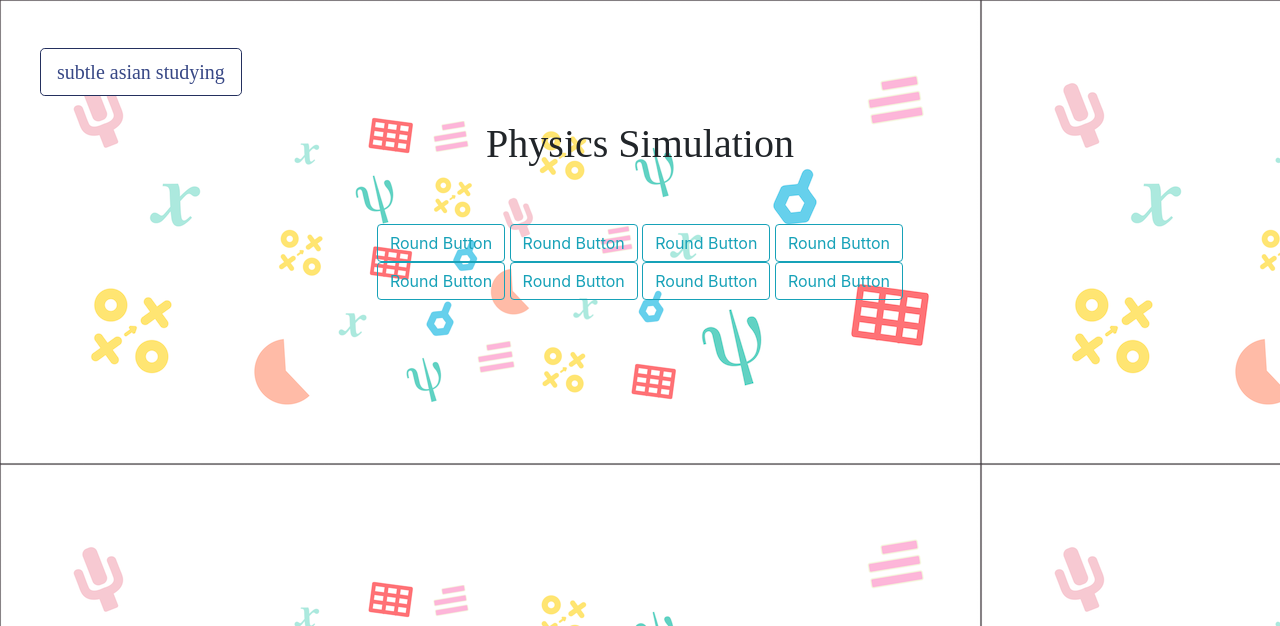
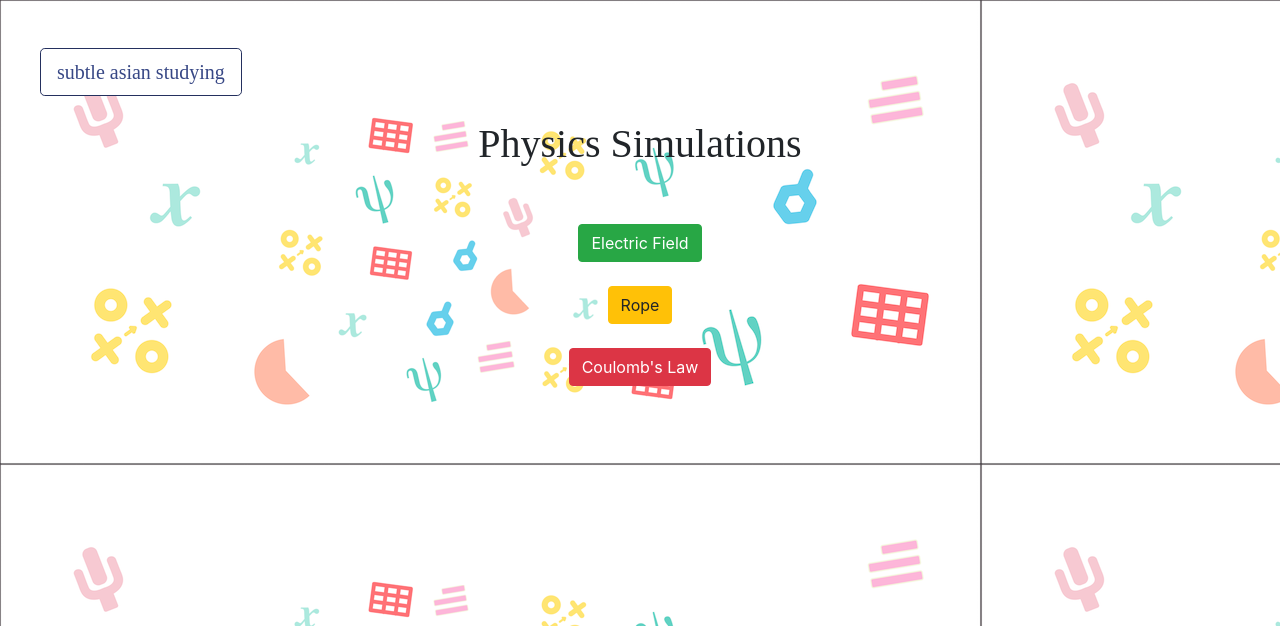
Before and after one commit to rlin6/SubtleAsianCoders, a Flask app: page /physics in a window 1280 px wide. Shown: the top 626 px of the page. Run offline with Flask 2, Linux system fonts and the light colour scheme; some libraries are stand-ins or nearby versions.

Commit message:
more routing stuff

```diff
--- a/SubtleAsianStudying/templates/electric.html
+++ b/SubtleAsianStudying/templates/electric.html
@@ -20,8 +20,9 @@
   </head>
   <br>
   <br>
-  <a href="/"></a>
-  <button type="button" href="/" style="margin-left: 40px; background-color:white; border-color:#24305E; color:#374785;" class="btn btn-outline-light btn-lg">subtle asian studying</button>
+  <a href="/">
+    <button type="button" href="/" style="margin-left: 40px; background-color:white; border-color:#24305E; color:#374785;" class="btn btn-outline-light btn-lg">subtle asian studying</button>
+  </a>
 <body>
   <title> Electric Field </title>
   <h1 class="text-center"> Electric Field Simulation</h1><br>
--- a/SubtleAsianStudying/templates/physics.html
+++ b/SubtleAsianStudying/templates/physics.html
@@ -11,18 +11,12 @@
 
     <center>
       <br>
-    <h1> Physics Simulation</h1>
+    <h1> Physics Simulations</h1>
 <br>
 <br>
-<a href="" class="btn btn-outline-info"> Round Button </a>
-<a href="" class="btn btn-outline-info"> Round Button </a>
-<a href="" class="btn btn-outline-info"> Round Button </a>
-<a href="" class="btn btn-outline-info"> Round Button </a>
-<br>
-<a href="" class="btn btn-outline-info"> Round Button </a>
-<a href="" class="btn btn-outline-info"> Round Button </a>
-<a href="" class="btn btn-outline-info"> Round Button </a>
-<a href="" class="btn btn-outline-info"> Round Button </a>
+<a href="/electric" class="btn btn-success"> Electric Field </a><br><br>
+<a href="/rope" class="btn btn-warning"> Rope </a><br><br>
+<a href="/coulomb" class="btn btn-danger"> Coulomb's Law </a><br><br>
 
 <br>
 <br>
```
